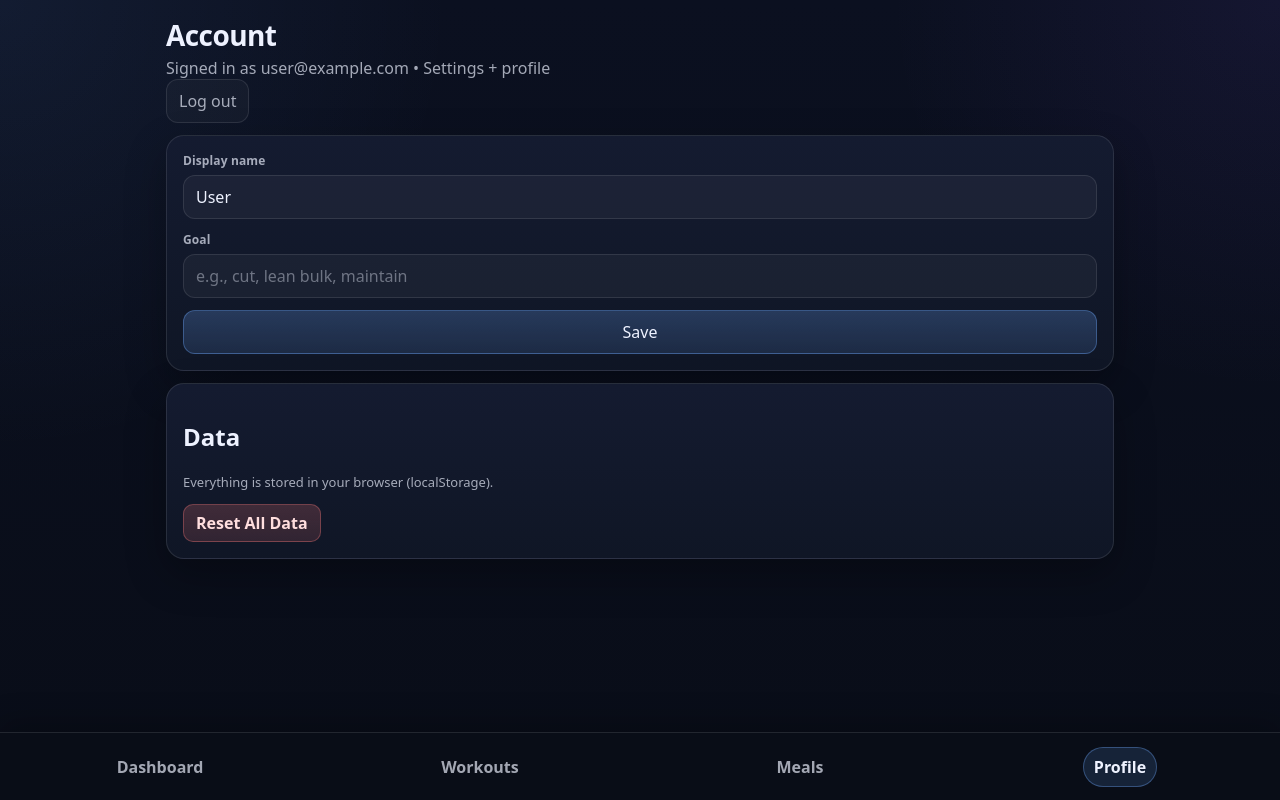
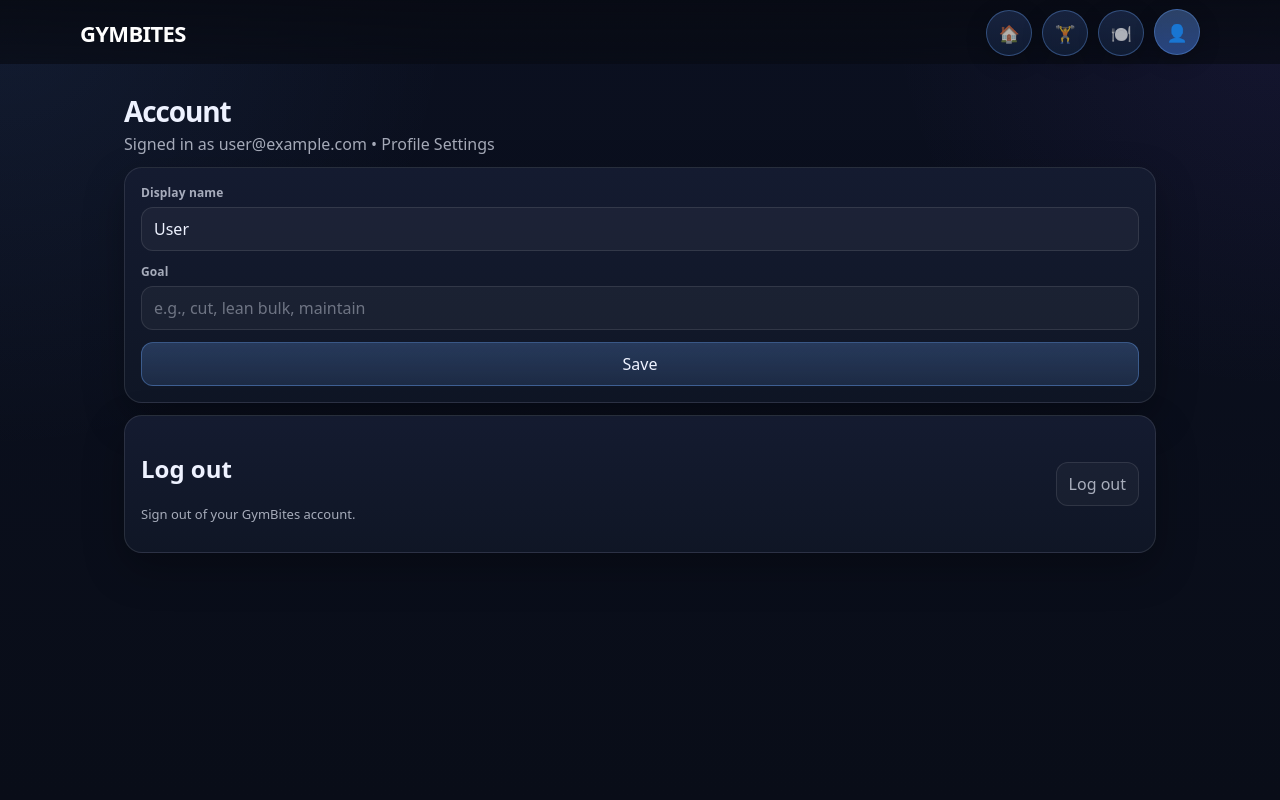
Before and after one commit to arelyyrosendes/GymBites, a React (Vite) app: page /account in a window 1280 px wide. Built offline with nearby package versions, Linux system fonts and the light colour scheme; no server answers; the database is empty; sample sign-in values are in the browser's storage.

Commit message:
workouts and meals login on dashboard works

```diff
--- a/src/App.tsx
+++ b/src/App.tsx
@@ -67,11 +67,6 @@ export default function App(): JSX.Element {
     { label: "Profile", path: "/account" },
   ];
 
-  const mainAppPaths = ["/calendar", "/workouts", "/meals", "/account"];
-
-  const showBottomNav =
-    !!user && mainAppPaths.some((path) => location.pathname.startsWith(path));
-
   const activeIndex = Math.max(
     0,
     tabs.findIndex((tab) => location.pathname.startsWith(tab.path))
@@ -107,6 +102,17 @@ export default function App(): JSX.Element {
 
   return (
     <div className="appShell">
+      {user ? (
+        <div className="topNavShell">
+          <div className="brandGhost">GymBites</div>
+          <BottomNav
+            items={tabs}
+            activeIndex={activeIndex}
+            onChange={(idx) => navigate(tabs[idx]!.path)}
+            variant="top"
+          />
+        </div>
+      ) : null}
       <div className="appContent">
         <Routes>
           <Route
@@ -174,14 +180,6 @@ export default function App(): JSX.Element {
           />
         </Routes>
       </div>
-
-      {showBottomNav ? (
-        <BottomNav
-          items={tabs}
-          activeIndex={activeIndex}
-          onChange={(idx) => navigate(tabs[idx]!.path)}
-        />
-      ) : null}
     </div>
   );
 }
--- a/src/components/BottomNav.tsx
+++ b/src/components/BottomNav.tsx
@@ -6,24 +6,39 @@ export default function BottomNav(props: {
   items: Item[];
   activeIndex: number;
   onChange: (index: number) => void;
+  variant?: "top" | "bottom";
 }): JSX.Element {
-  const { items, activeIndex, onChange } = props;
+  const { items, activeIndex, onChange, variant = "bottom" } = props;
+  const isTop = variant === "top";
+
+  const icons: Record<string, string> = {
+    Dashboard: "🏠",
+    Workouts: "🏋️",
+    Meals: "🍽️",
+    Profile: "👤",
+  };
 
   return (
-    <nav className="bottomNav" aria-label="Bottom navigation">
+    <nav className={isTop ? "topNav" : "bottomNav"} aria-label="Primary navigation">
+      <div className="navBubbles">
         {items.map((item, idx) => {
           const active = idx === activeIndex;
+          const icon = icons[item.label] ?? "•";
           return (
             <button
               key={item.path}
-            className={`navItem ${active ? "active" : ""}`}
+              className={`navBubble ${active ? "active" : ""}`}
               onClick={() => onChange(idx)}
               aria-current={active ? "page" : undefined}
+              aria-label={item.label}
+              title={item.label}
             >
-            <span className="navLabel">{item.label}</span>
+              <span className="navIcon">{icon}</span>
+              <span className="srOnly navLabel">{item.label}</span>
             </button>
           );
         })}
+      </div>
     </nav>
   );
 }
--- a/src/hooks/useRemoteDB.tsx
+++ b/src/hooks/useRemoteDB.tsx
@@ -23,6 +23,8 @@ import type {
   DayWorkoutEntry,
   DailyWorkoutSection,
   GeneralWorkout,
+  MealLabel,
+  PlannedMeal,
   Recipe,
 } from "../types";
 
@@ -88,6 +90,32 @@ function normalizeWorkoutEntry(entry: Partial<DayWorkoutEntry>): DayWorkoutEntry
   };
 }
 
+function normalizePlannedMeal(item: Partial<PlannedMeal>): PlannedMeal {
+  return {
+    id: item.id ?? `meal-${Date.now()}-${Math.random().toString(36).slice(2, 8)}`,
+    recipeId: item.recipeId ?? "",
+    label: (item.label as MealLabel) ?? undefined,
+  };
+}
+
+function normalizeMeals(entry: Partial<DayMealEntry>): DayMealEntry {
+  // Backward compatibility: legacy recipeIds array
+  if (Array.isArray((entry as any).recipeIds)) {
+    const recipeIds: string[] = (entry as any).recipeIds;
+    return {
+      id: entry.id ?? `meals-${Date.now()}-${Math.random().toString(36).slice(2, 8)}`,
+      date: entry.date ?? "",
+      items: recipeIds.map((rid) => normalizePlannedMeal({ recipeId: rid })),
+    };
+  }
+
+  return {
+    id: entry.id ?? `meals-${Date.now()}-${Math.random().toString(36).slice(2, 8)}`,
+    date: entry.date ?? "",
+    items: (entry.items ?? []).map(normalizePlannedMeal),
+  };
+}
+
 function useProvideRemoteDB(): RemoteDBContextValue {
   const { user } = useAuth();
   const firestore = getFirestore();
@@ -120,7 +148,7 @@ function useProvideRemoteDB(): RemoteDBContextValue {
             account: { ...defaultDB.account, ...(data.account ?? {}) },
             generalWorkouts: (data.generalWorkouts ?? []).map(normalizeGeneralWorkout),
             workouts: (data.workouts ?? []).map(normalizeWorkoutEntry),
-            mealsByDay: data.mealsByDay ?? [],
+            mealsByDay: (data.mealsByDay ?? []).map(normalizeMeals),
             recipes: data.recipes ?? [],
           });
         } else {
@@ -176,7 +204,7 @@ function useProvideRemoteDB(): RemoteDBContextValue {
         account: { ...defaultDB.account, ...(data.account ?? {}) },
         generalWorkouts: (data.generalWorkouts ?? []).map(normalizeGeneralWorkout),
         workouts: (data.workouts ?? []).map(normalizeWorkoutEntry),
-        mealsByDay: data.mealsByDay ?? [],
+        mealsByDay: (data.mealsByDay ?? []).map(normalizeMeals),
         recipes: data.recipes ?? [],
       });
     }
--- a/src/pages/AccountPage.tsx
+++ b/src/pages/AccountPage.tsx
@@ -5,6 +5,7 @@ import { useAuth } from "../contexts/AuthContext";
 export default function AccountPage(): JSX.Element {
   const { db, setDb } = useRemoteDB();
   const { user, signOutUser } = useAuth();
+
   const [displayName, setDisplayName] = useState(db.account.displayName ?? "");
   const [goal, setGoal] = useState(db.account.goal ?? "");
 
@@ -19,42 +20,53 @@ export default function AccountPage(): JSX.Element {
     }));
   };
 
-  const resetAll = () => {
-    const ok = confirm("Reset all GymBites data? This cannot be undone.");
-    if (!ok) return;
-    setDb((prev) => ({ ...prev, workouts: [], mealsByDay: [], recipes: [] }));
-  };
-
   return (
     <div className="page">
       <header className="pageHeader">
         <div>
           <h1>Account</h1>
-          <p className="muted">Signed in as {user?.email ?? "unknown"} • Settings + profile</p>
+          <p className="muted">
+            Signed in as {user?.email ?? "unknown"} • Profile Settings
+          </p>
         </div>
-        <button className="btnGhost" onClick={() => void signOutUser()}>
-          Log out
-        </button>
       </header>
 
       <section className="card stack">
         <div className="field">
           <label className="label">Display name</label>
-          <input className="input" value={displayName} onChange={(e) => setDisplayName(e.target.value)} />
+          <input
+            className="input"
+            value={displayName}
+            onChange={(e) => setDisplayName(e.target.value)}
+          />
         </div>
 
         <div className="field">
           <label className="label">Goal</label>
-          <input className="input" placeholder="e.g., cut, lean bulk, maintain" value={goal} onChange={(e) => setGoal(e.target.value)} />
+          <input
+            className="input"
+            placeholder="e.g., cut, lean bulk, maintain"
+            value={goal}
+            onChange={(e) => setGoal(e.target.value)}
+          />
         </div>
 
-        <button className="btn" onClick={save}>Save</button>
+        <button className="btn" onClick={save}>
+          Save
+        </button>
       </section>
 
       <section className="card">
-        <h2>Data</h2>
-        <p className="muted small">Everything is stored in your browser (localStorage).</p>
-        <button className="btnDanger" onClick={resetAll}>Reset All Data</button>
+        <div className="rowBetween">
+          <div>
+            <h2>Log out</h2>
+            <p className="muted small">Sign out of your GymBites account.</p>
+          </div>
+
+          <button className="btnGhost" onClick={() => void signOutUser()}>
+            Log out
+          </button>
+        </div>
       </section>
     </div>
   );
--- a/src/styles.css
+++ b/src/styles.css
@@ -59,13 +59,14 @@ textarea {
 
 .appContent {
   flex: 1;
-  padding-bottom: 82px;
+  padding-bottom: 24px;
+  padding-top: 12px;
 }
 
 .page {
-  max-width: 980px;
+  max-width: 1080px;
   margin: 0 auto;
-  padding: 20px 16px 28px;
+  padding: 20px 24px 28px;
 }
 
 .pageHeader h1,
@@ -105,6 +106,14 @@ textarea {
 
 .card {
   margin-top: 12px;
+}
+
+.pageHeader {
+  gap: 6px;
+}
+
+.pageHeader h1 {
+  letter-spacing: -0.04em;
 }
 
 .stack {
@@ -153,6 +162,10 @@ textarea {
   gap: 12px;
   align-items: center;
   flex-wrap: wrap;
+}
+
+.totalsRow {
+  align-items: flex-start;
 }
 
 .field,
@@ -322,6 +335,17 @@ textarea.input:focus {
   border-radius: 999px;
   color: var(--muted);
   background: rgba(255, 255, 255, 0.03);
+  display: inline-flex;
+  align-items: center;
+  justify-content: center;
+  gap: 6px;
+  line-height: 1;
+}
+
+.pill.selected {
+  border-color: var(--border-strong);
+  background: var(--accent-soft);
+  color: var(--text);
 }
 
 .dashboardGrid {
@@ -359,6 +383,35 @@ textarea.input:focus {
 .exerciseBlock strong {
   display: inline-block;
   margin-bottom: 6px;
+}
+
+.entryCard .entryHeaderRow {
+  align-items: flex-start;
+  gap: 12px;
+  flex-wrap: wrap;
+}
+
+.entryCard .itemTitle {
+  display: inline-flex;
+  align-items: center;
+  gap: 10px;
+  flex-wrap: wrap;
+}
+
+.entryCard .pill {
+  margin-top: 2px;
+}
+
+.srOnly {
+  position: absolute;
+  width: 1px;
+  height: 1px;
+  padding: 0;
+  margin: -1px;
+  overflow: hidden;
+  clip: rect(0, 0, 0, 0);
+  white-space: nowrap;
+  border: 0;
 }
 
 .exerciseEditorGrid,
@@ -420,49 +473,83 @@ textarea.input:focus {
   min-width: 190px;
 }
 
-/* Bottom nav */
-.bottomNav {
-  position: fixed;
-  left: 0;
-  right: 0;
-  bottom: 0;
-  height: 68px;
-  display: grid;
-  grid-template-columns: repeat(4, 1fr);
-  background: rgba(10, 14, 24, 0.9);
-  border-top: 1px solid var(--border);
-  backdrop-filter: blur(14px);
-  box-shadow: 0 -10px 30px rgba(0, 0, 0, 0.22);
+.topNavShell {
+  position: sticky;
+  top: 0;
+  z-index: 900;
+  background: linear-gradient(180deg, rgba(8, 11, 20, 0.92), rgba(8, 11, 20, 0.7));
+  backdrop-filter: blur(12px);
+  padding: 10px 32px 8px;
+  padding-right: 80px;
+  padding-left: 80px;
+  display: flex;
+  align-items: center;
+  justify-content: space-between;
+  gap: 12px;
 }
 
-.navItem {
-  border: none;
-  background: transparent;
-  color: var(--muted);
-  cursor: pointer;
-  padding: 10px 6px;
-  transition: color 0.18s ease;
+.brandGhost {
+  font-size: 22px;
+  font-weight: 800;
+  letter-spacing: -0.03em;
+  color: #fff;
+  text-transform: uppercase;
 }
 
-.navItem:hover {
-  color: var(--text);
+.pageTitleGhost {
+  color: rgba(233, 236, 246, 0.12);
+  letter-spacing: -0.02em;
+  margin: 0 0 6px;
 }
 
-.navItem.active {
-  color: var(--text);
+.topNav {
+  display: flex;
+  justify-content: flex-end;
 }
 
-.navLabel {
-  display: inline-block;
-  font-weight: 600;
-  padding: 8px 10px;
-  border-radius: 999px;
-  transition: background 0.18s ease, border-color 0.18s ease;
+.navBubbles {
+  display: flex;
+  gap: 10px;
+  justify-content: flex-end;
 }
 
-.navItem.active .navLabel {
-  background: var(--accent-soft);
+.navBubble {
   border: 1px solid var(--border-strong);
+  background: linear-gradient(180deg, rgba(35, 52, 90, 0.6), rgba(18, 30, 54, 0.9));
+  color: var(--muted);
+  border-radius: 999px;
+  width: 46px;
+  height: 46px;
+  padding: 0;
+  display: inline-flex;
+  align-items: center;
+  justify-content: center;
+  cursor: pointer;
+  box-shadow: 0 6px 20px rgba(0, 0, 0, 0.25);
+  transition: transform 0.14s ease, border-color 0.18s ease, color 0.18s ease, background 0.18s ease;
+}
+
+.navBubble .navIcon {
+  font-size: 17px;
+  line-height: 1;
+}
+
+.navBubble .navLabel {
+  font-weight: 700;
+  letter-spacing: -0.01em;
+}
+
+.navBubble:hover {
+  transform: translateY(-1px);
+  color: var(--text);
+  border-color: rgba(110, 168, 254, 0.7);
+}
+
+.navBubble.active {
+  color: var(--text);
+  background: linear-gradient(180deg, rgba(110, 168, 254, 0.35), rgba(44, 78, 146, 0.85));
+  border-color: var(--border-strong);
+  transform: translateY(-1px);
 }
 
 @media (max-width: 640px) {
@@ -478,10 +565,6 @@ textarea.input:focus {
   .exerciseEditorGrid,
   .setEditorGrid {
     grid-template-columns: 1fr;
-  }
-
-  .bottomNav {
-    height: 72px;
   }
 }
 
```
Also changed, not shown: src/pages/CalendarPage.tsx (+89 -29 lines), src/pages/MealsPage.tsx (+64 -53 lines), src/types.ts (+9 -1 lines). Lines whose indentation alone changed are shown as unchanged.
